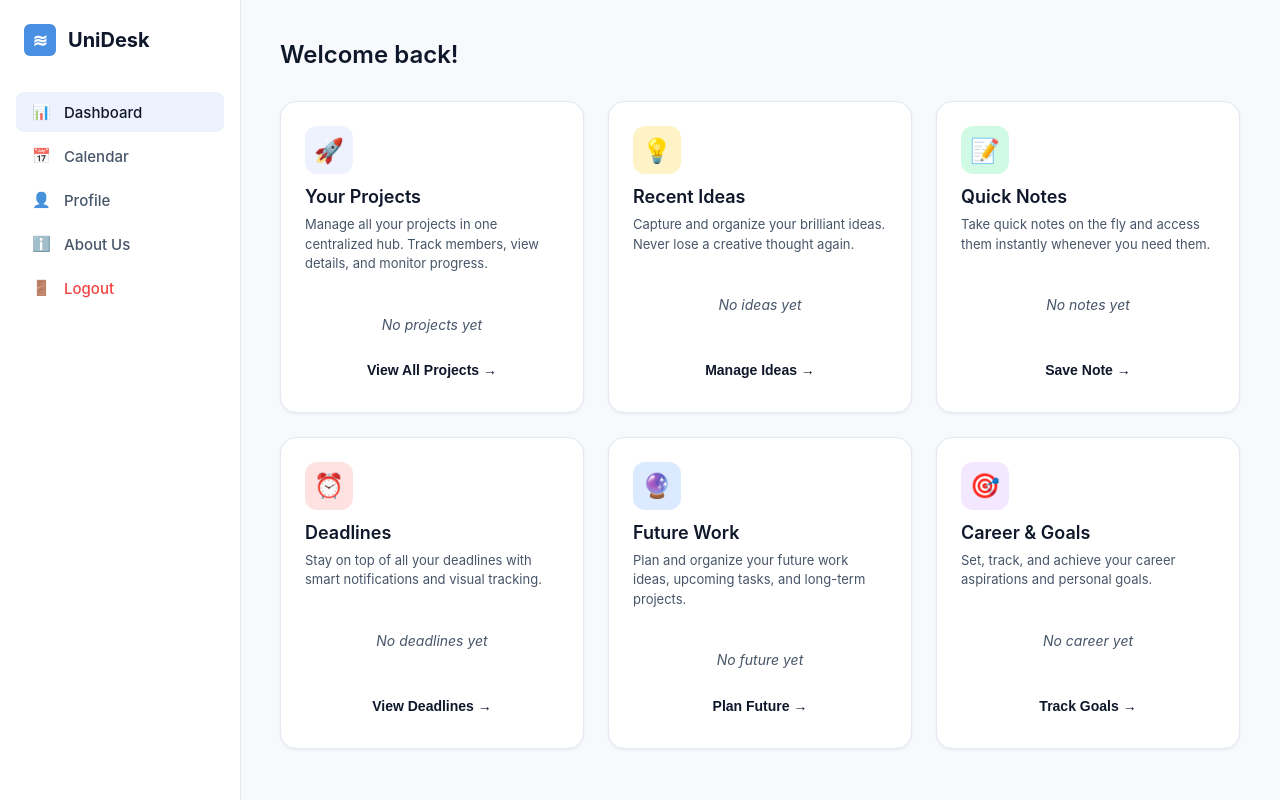
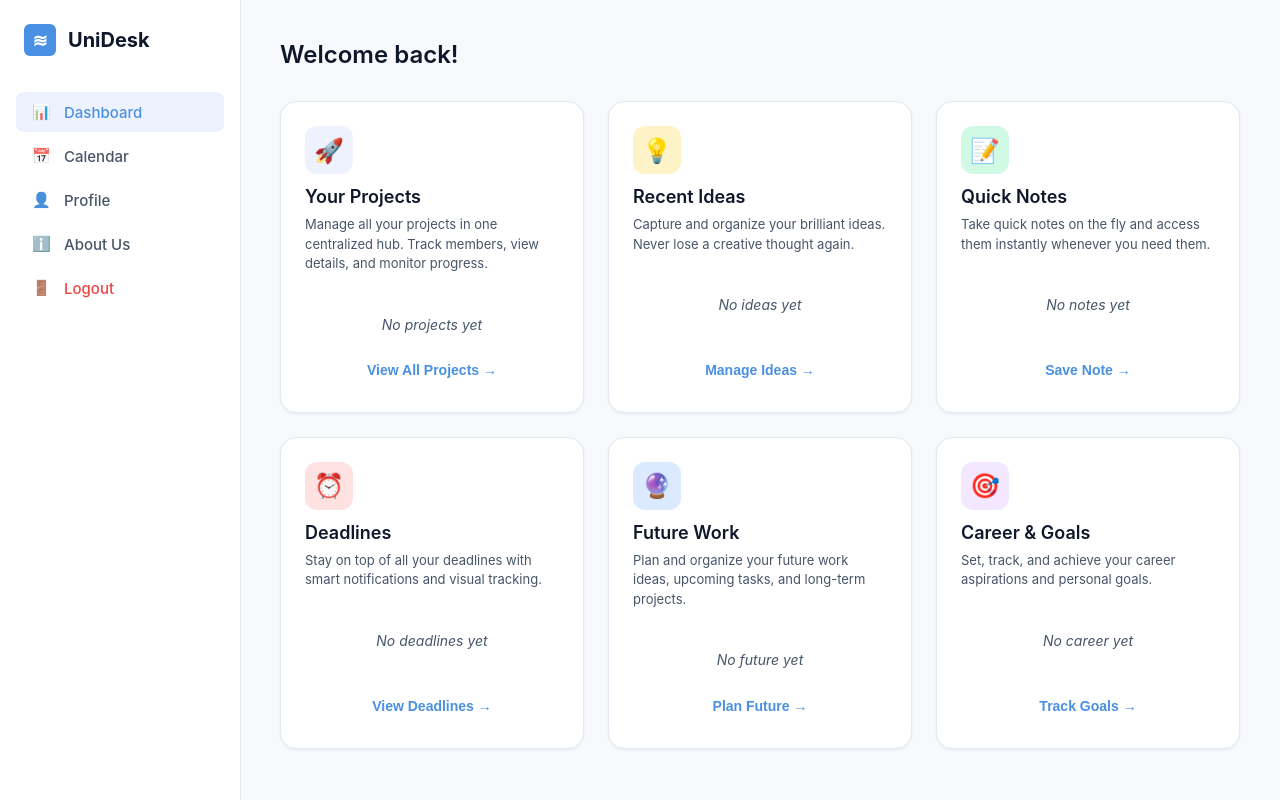
Before and after one commit to Archijain27/Project-Management-Portal, a website: page dashboard.html in a window 1280 px wide. Drawn offline with Linux system fonts and the light colour scheme; no server answers; sample sign-in values are in the browser's storage.

Commit message:
Update dashboard.html

```diff
--- a/dashboard.html
+++ b/dashboard.html
@@ -5,7 +5,7 @@
   <title>Dashboard</title>
   <style>
     :root{
-      --accent:#0f172a;
+      --accent:#4a90e2;
       --accent-2:#4f46e5;
       --bg:#f8f9fc;
       --card:#ffffff;
```
